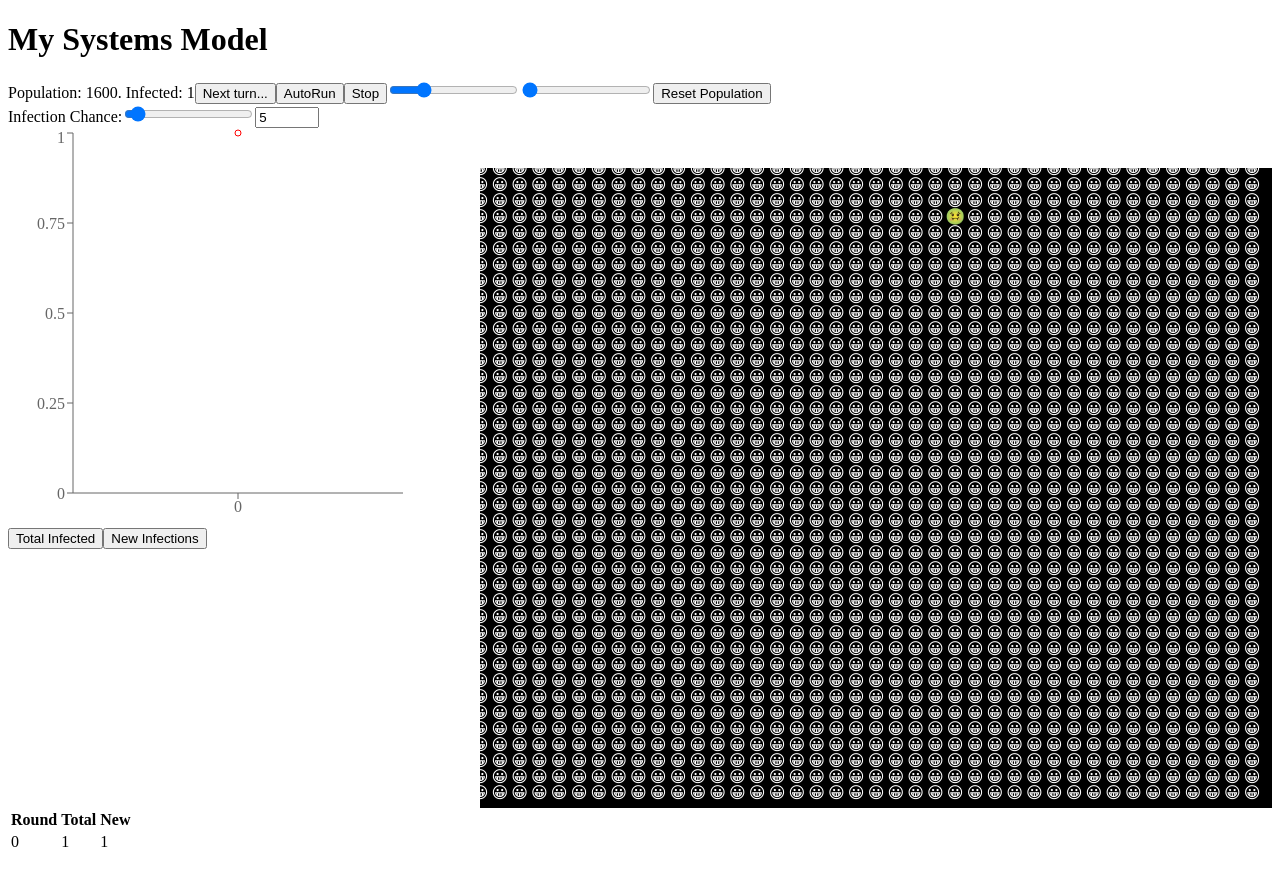
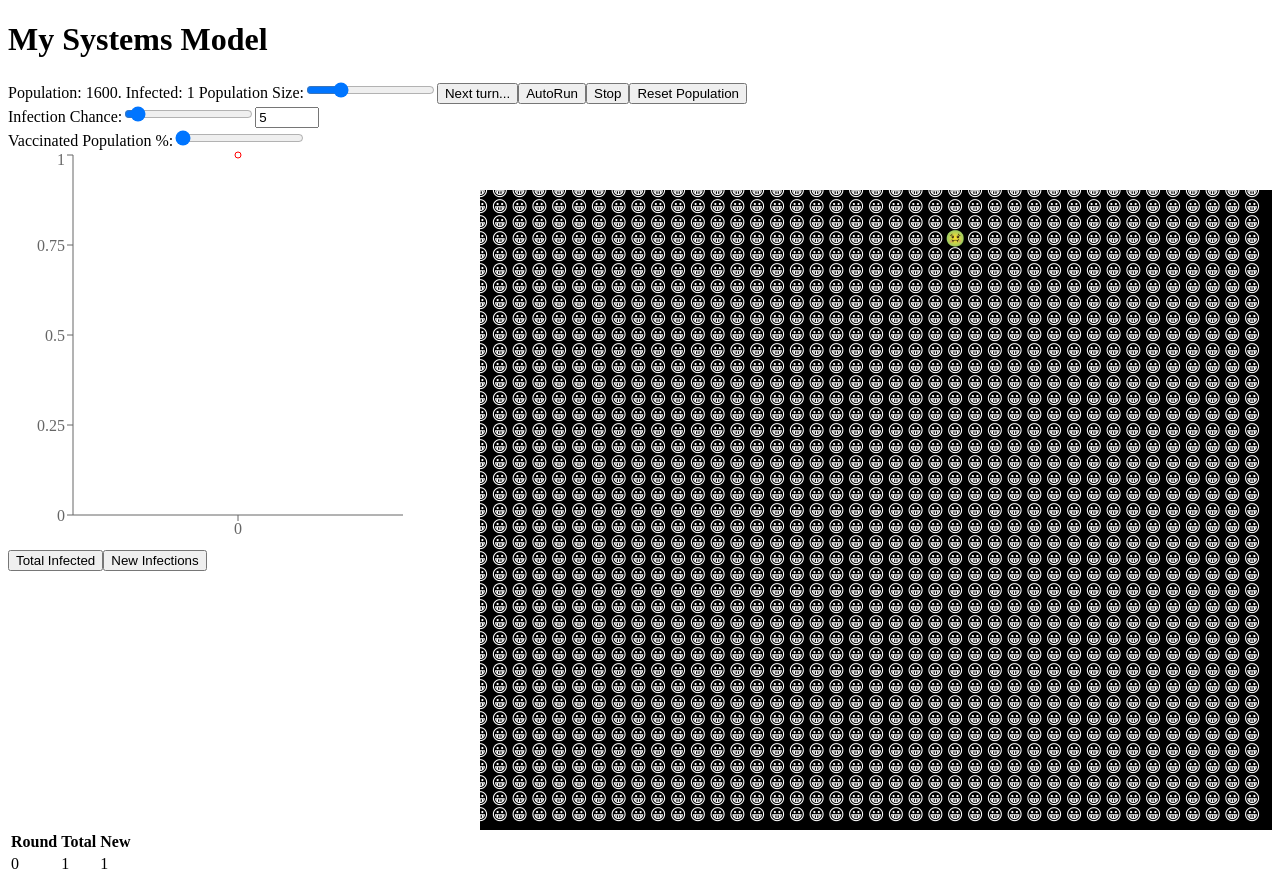
Before and after one commit to tristanleng/systems-project-like-the-handshake-game, a React (Vite) app: page / in a window 1280 px wide. Before the commit the page ends 862 px from the top, so only its background shows below. Built offline with nearby package versions, Linux system fonts and the light colour scheme.

Commit message:
Co-authored-by: Alex Frey <Freyolater2@users.noreply.github.com> Made labels for sliders and changed paramters for vaccination rate

```diff
--- a/src/App.tsx
+++ b/src/App.tsx
@@ -9,6 +9,8 @@ import { LineChart, Line, YAxis, XAxis } from "recharts";
 
 const Patient: FC<{ patient: Patient }> = ({ patient }) => {
 
+
+  //
   const getIcon : ()=>string = () => {
     if (patient.infected) {
       return "🤢"
@@ -26,6 +28,7 @@ const Patient: FC<{ patient: Patient }> = ({ patient }) => {
       className="patient"
       style={{ left: `${patient.x}%`, top: `${patient.y}%` }}
     >
+      {/* comment */}
       {getIcon()}
     </div>
   );
@@ -142,9 +145,7 @@ const App: FC = () => {
       <h1>My Systems Model</h1>
       Population: {population.length}. Infected:{" "}
       {population.filter((p) => p.infected).length}
-      <button onClick={runTurn}>Next turn...</button>
-      <button onClick={autoRun}>AutoRun</button>
-      <button onClick={stop}>Stop</button>
+      <label>       Population Size:</label>
       <input
         type="range"
         min="5"
@@ -152,6 +153,16 @@ const App: FC = () => {
         value={popSize}
         onChange={onPopInput}
       />
+      <button onClick={runTurn}>Next turn...</button>
+      <button onClick={autoRun}>AutoRun</button>
+      <button onClick={stop}>Stop</button>
+      <button onClick={resetPopulation}>Reset Population</button>
+      <Settings
+        parameters={simulationParameters}
+        setParameters={setSimulationParameters}
+      />
+
+      <label>Vaccinated Population %:</label>
       <input
         type="range"
         min="0"
@@ -159,11 +170,7 @@ const App: FC = () => {
         value={vaccinationrate}
         onChange={onRateChangeee}
       />
-      <button onClick={resetPopulation}>Reset Population</button>
-      <Settings
-        parameters={simulationParameters}
-        setParameters={setSimulationParameters}
-      />
+
       <section className="side-by-side">
         <div className="chartContainer">
           <LineChart data={diseaseData} width={400} height={400}>
--- a/src/diseaseModel.ts
+++ b/src/diseaseModel.ts
@@ -28,11 +28,15 @@ const updatePatient = (
   params: SimulationParameters
 ): Patient => {
   let updatedPatient = { ...patient };
-  // IF we are NOT sick, see if our neighbors are sick...
-  // choose a partner
+  // pick a random partner
   const partner = population[Math.floor(Math.random() * population.length)];
+  // if partner is infected and random number is less than infection chance...
   if (partner.infected && 100*Math.random() < params.infectionChance) {
-    updatedPatient = { ...patient, infected : true };
+    // if patient is not vaccinated
+    if (!patient.vaccinated) {
+      // set infected to true
+      updatedPatient = { ...patient, infected : true };
+    }
   }
   return updatedPatient;
 };
```
